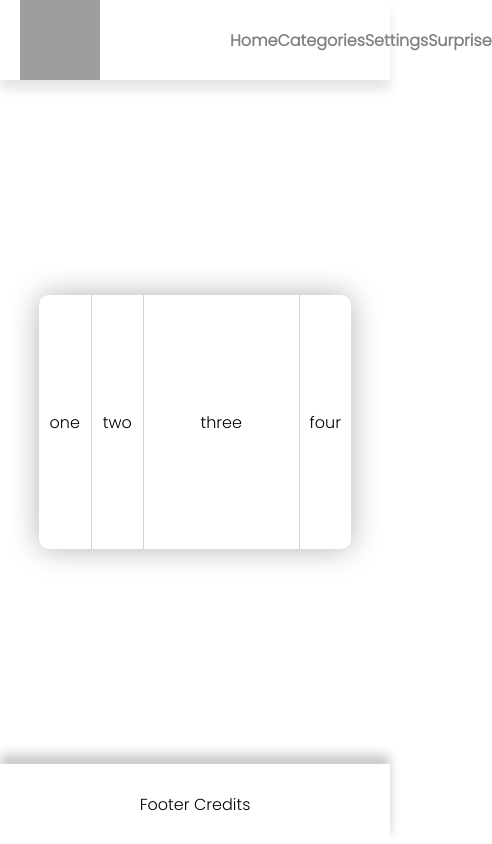
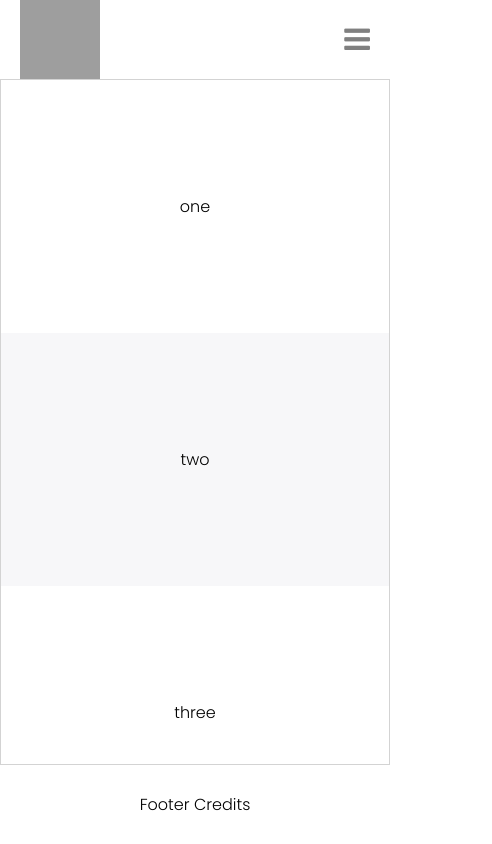
Before and after one commit to aayushadeshara333/bTasks, a plain HTML site: page t4/index.html in a window 390 px wide. Shown: the whole page, 492 px wide, since content can reach past the window. Drawn offline with Linux system fonts and the light colour scheme; grey boxes are pictures that could not be loaded.

Commit message:
responsive t4 updated

```diff
--- a/t4/index.css
+++ b/t4/index.css
@@ -12,7 +12,7 @@ nav {
     align-items: center;
     box-shadow: 0px 10px 10px rgba(1, 1, 1, 0.1);
     padding: 0px 20px 0px 20px;
-    background-color: #FFFFFF
+    flex-direction: row-reverse;
 }
 
 nav img {
@@ -30,6 +30,19 @@ nav ul {
     justify-content: space-between;
 }
 
+ul li {
+    height: 50px;
+    display: flex;
+    justify-content: center;
+    align-items: center;
+    padding: 0px 5px 0px 5px;
+}
+
+ul li:hover {
+    background-color: #F7F7F9;
+    /* height: 100%; */
+}
+
 li a {
     text-decoration: none;
     color: grey;
@@ -42,16 +55,18 @@ main {
     justify-content: center;
     align-items: center;
     height: calc(100vh - 160px);
+    position: relative;
 }
 
 .box-container {
     display: flex;
     width: 80%;
-    height: 30vh;
+    /* height: 30vh; */
     align-items: center;
     border-radius: 10px;
     box-shadow: 0px 0px 30px rgba(0, 0, 0, 0.3);
     overflow: hidden;
+    flex-wrap: wrap;
 }
 
 .box-container .box {
@@ -59,11 +74,16 @@ main {
     justify-content: center;
     align-items: center;
     flex: 1;
-    flex-grow: 1;
-    /* flex-basis: 100%; */
-    flex-shrink: 1;
-    border-right: 1px solid lightgrey;
-    height: 100%;
+    /* flex-grow: 1; */
+    /* flex-shrink: 1; */
+    /* border-right: 1px solid lightgrey; */
+    height: 30vh;
+    background-color: #FFFFFF;
+    /* flex: 50%; */
+}
+
+.box:nth-child(even) {
+    background-color: #F7F7F9;
 }
 
 .box:hover {
@@ -80,8 +100,8 @@ main {
 }
 
 footer {
-    position: fixed;
-    bottom: 0;
+    /* position: fixed; */
+    /* bottom: 0; */
     background-color: #FFFFFF;
     height: 80px;
     display: flex;
@@ -90,3 +110,92 @@ footer {
     width: 100%;
     box-shadow: 0px -10px 10px rgba(0, 0, 0, 0.2);
 }
+
+.nav-button {
+    color: grey;
+    font-size: 30px;
+    float: right;
+    line-height: 80px;
+    cursor: pointer;
+    display: none;
+}
+
+input[type="checkbox"] {
+    display: none;
+}
+
+@media screen and (max-width: 992px) {
+    .box-container {
+        width: 100%;
+        border-radius: 0px;
+        box-shadow: none;
+        border: 1px solid lightgrey;
+        flex-wrap: wrap;
+    }
+
+    .box-container .box {
+        flex: 33.33%
+    }
+}
+
+@media screen and (max-width: 768px) {
+    .box-container .box {
+        flex: 50%;
+    }
+
+    .box:nth-child(3) {
+        background-color: #F7F7F9;
+    }
+
+    .box:nth-child(4) {
+        background-color: #FFFFFF;
+    }
+
+    .box:hover {
+        background-color: lightgrey;
+    }
+
+    .nav-button {
+        display: block;
+    }
+
+    nav ul {
+        display: none;
+    }
+
+    #nav:checked ~ ul {
+        display: flex;
+        flex-direction: column;
+        background-color: #FFFFFF;
+        position: absolute;
+        margin-top: 285px;
+        z-index: 1;
+        justify-content: center;
+        padding: 0px;
+        right: 0;
+        width: 100vw;
+        /* margin-left: 100px; */
+    }
+}
+
+@media screen and (max-width: 576px) {
+    .box-container {
+        overflow-y: auto;
+        max-height: calc(100vh - 160px);
+    }
+    .box-container .box {
+        flex: 100%;
+    }
+
+    .box:nth-child(3) {
+        background-color: #FFFFFF;
+    }
+
+    .box:nth-child(4) {
+        background-color: #F7F7F9;
+    }
+
+    .box:hover {
+        background-color: lightgrey;
+    }
+}
--- a/t4/index.html
+++ b/t4/index.html
@@ -5,20 +5,25 @@
     <meta charset="UTF-8">
     <meta http-equiv="X-UA-Compatible" content="IE=edge">
     <meta name="viewport" content="width=device-width, initial-scale=1.0">
+    <link rel="stylesheet" href="https://cdnjs.cloudflare.com/ajax/libs/font-awesome/4.7.0/css/font-awesome.min.css">
     <link rel="stylesheet" href="index.css" />
     <title>Document</title>
 </head>
 
 <body>
     <nav>
-        <img src="https://www.pngpix.com/wp-content/uploads/2016/11/PNGPIX-COM-Dove-PNG-Transparent-Image-250x284.png"
-            alt="logo" />
+        <input type="checkbox" id="nav" />
+        <label for="nav" class="nav-button">
+            <i class="fa fa-bars"></i>
+        </label>
         <ul>
             <li><a href="#">Home</a></li>
             <li><a href="#">Categories</a></li>
             <li><a href="#">Settings</a></li>
             <li><a href="#">Surprise</a></li>
         </ul>
+        <img src="https://www.pngpix.com/wp-content/uploads/2016/11/PNGPIX-COM-Dove-PNG-Transparent-Image-250x284.png"
+            alt="logo" />
     </nav>
     <main>
         <div class="box-container">
@@ -28,7 +33,7 @@
             <div class="box">four</div>
         </div>
     </main>
-    <footer>
+    <footer class="footer">
         Footer Credits
     </footer>
 </body>
```
